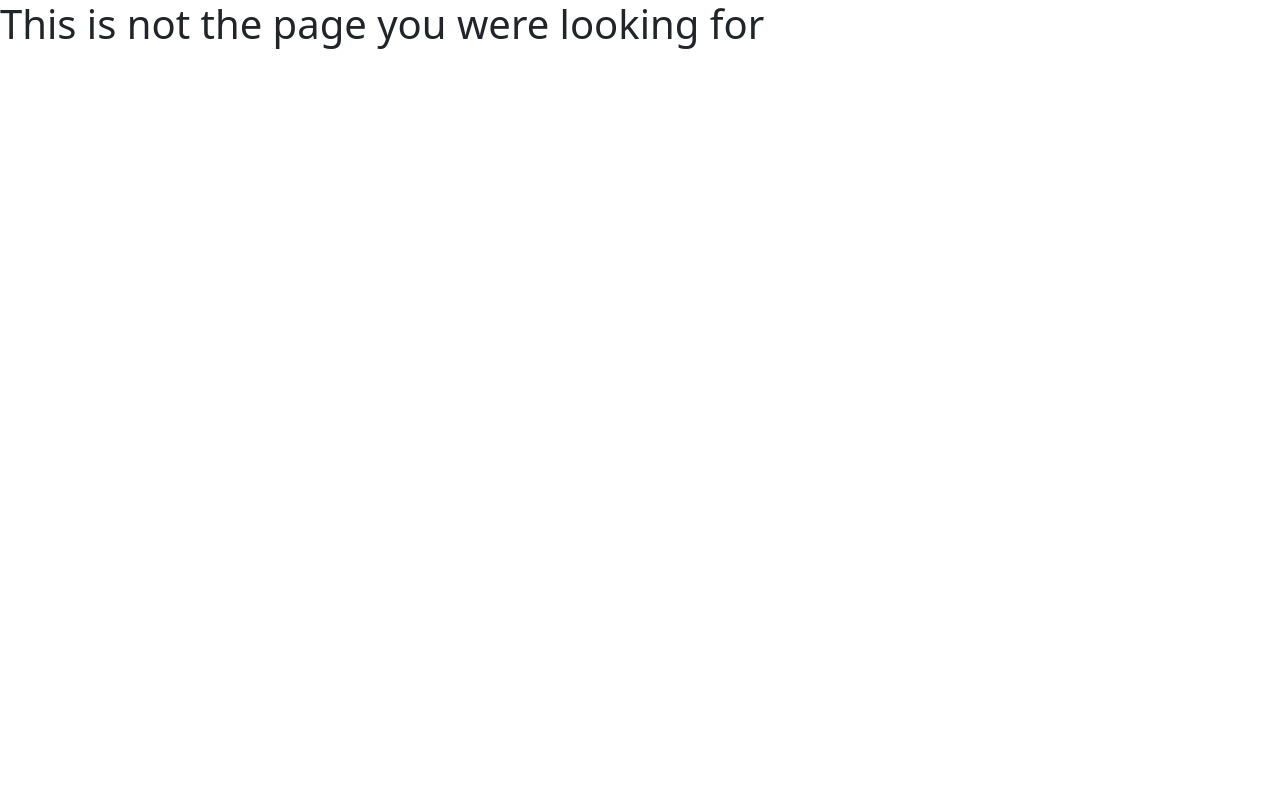
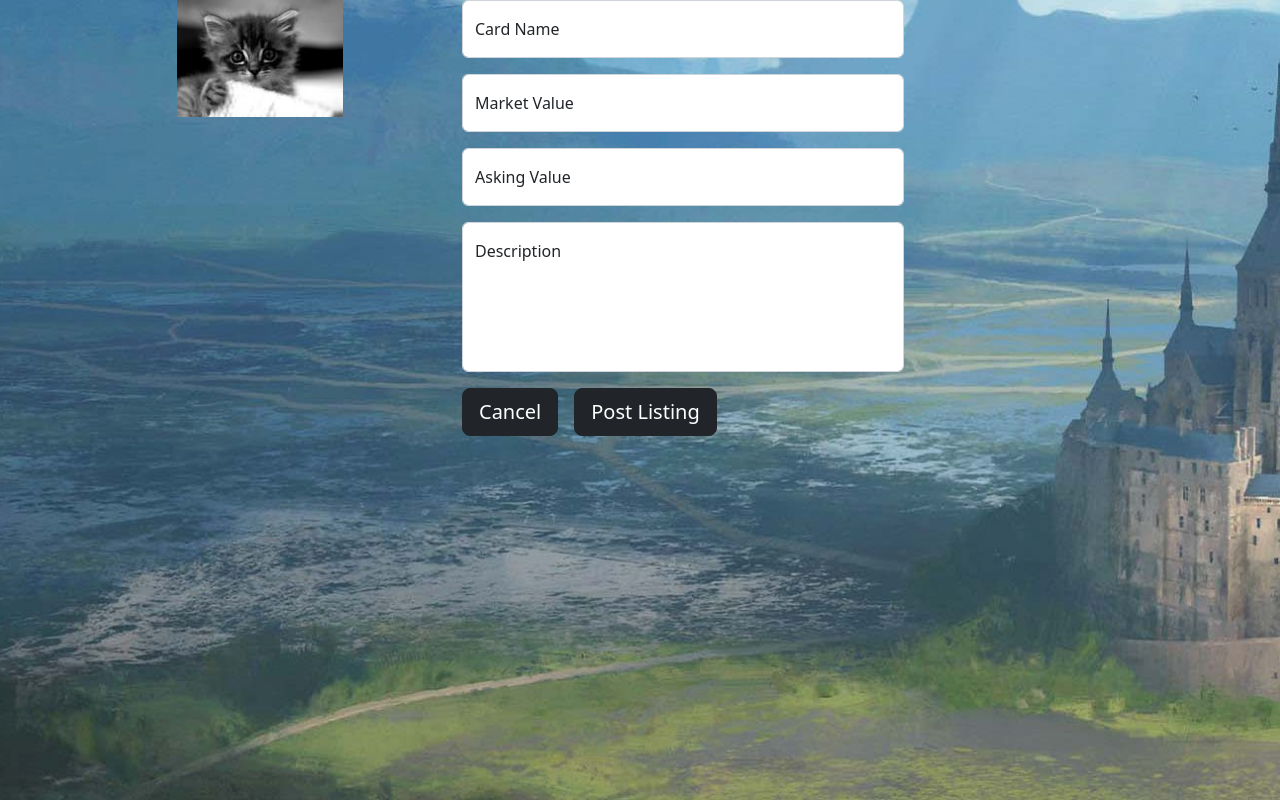
Before and after one commit to web-magic-41/capstone-project, a React (Vite) app in the folder frontend/: page /listACard in a window 1280 px wide. Built offline with nearby package versions, Linux system fonts and the light colour scheme.

Commit message:
finsished create listing static page

```diff
--- a/frontend/src/ui/App.css
+++ b/frontend/src/ui/App.css
@@ -0,0 +1,23 @@
+#listingForm{
+    width: 60%;
+}
+
+
+
+#listACard {
+    background: url(./castle.jpg) no-repeat center;
+    height: 100%;
+    width: 100%;
+    position: fixed;
+    background-size: cover;
+}
+
+@media (max-width:768px) {
+    .justify-form {
+        justify-content: center !important;
+    }
+}
+
+.justify-form {
+    justify-content: left;
+}
--- a/frontend/src/ui/App.jsx
+++ b/frontend/src/ui/App.jsx
@@ -3,6 +3,7 @@ import 'bootstrap/dist/css/bootstrap.css'
 import './App.css'
 import { FourOhFour } from './FourOhFour'
 import {Home} from "./Home.jsx";
+import {ListACard} from "./listACard.jsx";
 
 
 export function App() {
@@ -12,6 +13,7 @@ export function App() {
                 <Routes>
                     <Route  path='/' element={<Home />} />
                     <Route path={"*"} element={<FourOhFour />} />
+                    <Route path={"listACard"} element={<ListACard/>} />
                 </Routes>
             </BrowserRouter>
         </>
--- /dev/null
+++ b/frontend/src/ui/listACard.jsx
@@ -0,0 +1,51 @@
+import {Button, Col, Container, FloatingLabel, Form, Image, Row} from "react-bootstrap";
+import React from "react";
+import cat from "./cat.jpg"
+
+export function ListACard() {
+    return (
+        <>
+            <div id={"listACard"}>
+            <Container className={"justify-content-center"}>
+                <Row>
+                    <Col id={"cat"} md={2} className={"mx-auto mb-3 d-block text-center"}>
+                        <Image src={cat} fluid={true} alt="placeHolder"/>
+                    </Col>
+                    <Col md={8} className={"d-flex justify-form"}>
+                        <Form id={"listingForm"}>
+                            <Form.Group className={"mb-3"}>
+                                <FloatingLabel
+                                    controlId="floatingInput"
+                                    label="Card Name">
+                                    <Form.Control type="cardName" placeholder='i.e "Waste Not"'/>
+                                </FloatingLabel>
+                            </Form.Group>
+                            <Form.Group className={"mb-3"}>
+                                <FloatingLabel controlId="floatingMarket" label="Market Value">
+                                    <Form.Control type="Market Value" placeholder="$43.22"/>
+                                </FloatingLabel>
+                            </Form.Group>
+                            <Form.Group className={"mb-3"}>
+                            <FloatingLabel controlId="AskingValue" label="Asking Value">
+                                <Form.Control type="Asking Value" placeholder="$43.22"/>
+                            </FloatingLabel>
+                        </Form.Group>
+                            <Form.Group className={"mb-3"}>
+                            <FloatingLabel controlId="Description" label="Description">
+                                <Form.Control type="Description" placeholder="blah blah" style={{ height: '150px' }}/>
+                            </FloatingLabel>
+                        </Form.Group>
+                            <Button id={"button1"} className={"me-3"} variant="dark" size="lg">
+                                Cancel
+                            </Button>
+                            <Button className={"gy-3"} id={"button2"} variant="dark" size="lg">
+                               Post Listing
+                            </Button>
+                        </Form>
+                    </Col>
+                </Row>
+            </Container>
+            </div>
+        </>
+    )
+}
```
Also changed, not shown: frontend/src/ui/castle.jpg (added), frontend/src/ui/cat.jpg (added).
